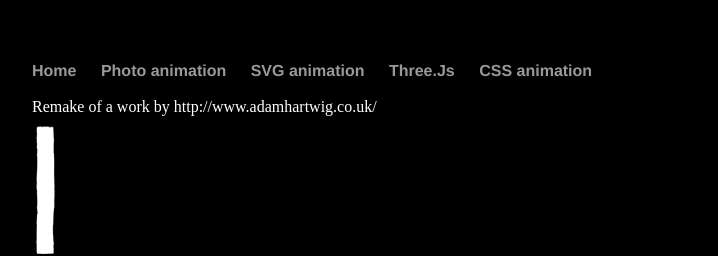
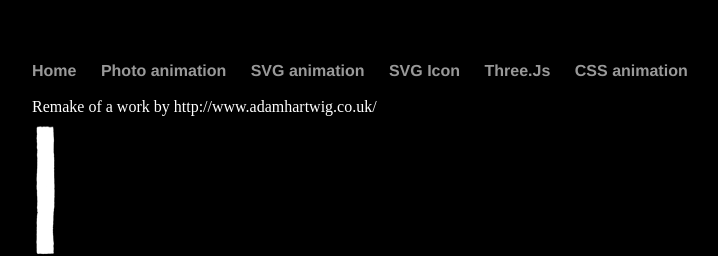
Before and after one commit to SimoneMSR/simonemsr.github.io, a Jekyll site: the page built from letters/index.html, in a window 1280 px wide. Shown: the top 256 px of the page, without its empty margins (160-878 px from the left). Built offline with Jekyll 4.4.1, drawn with Linux system fonts in a browser that asks for light colours.

Commit message:
first icon

```diff
--- a/_layouts/default.html
+++ b/_layouts/default.html
@@ -11,6 +11,7 @@
 	        		<li><a href="/">Home</a></li>
 		        	<li><a href="/hokey">Photo animation</a></li>
 		        	<li><a href="/sun">SVG animation</a></li>
+					<li><a href="/icon">SVG Icon</a></li>
 					<li><a href="/three">Three.Js</a></li>
 					<li><a href="/letters">CSS animation</a></li>
 	    		</ul>
```
